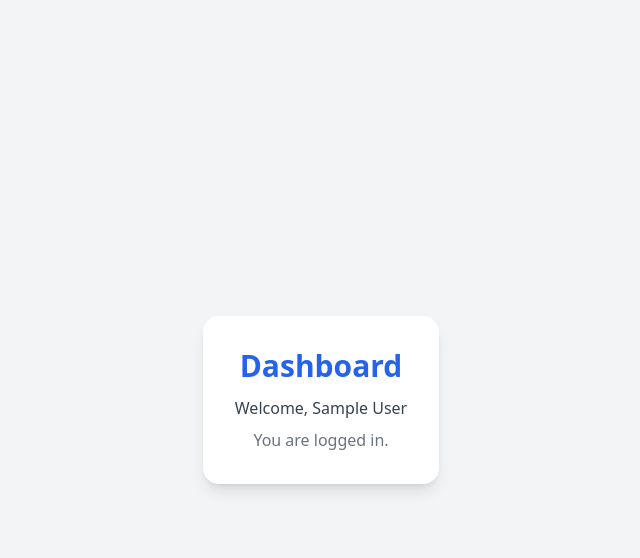
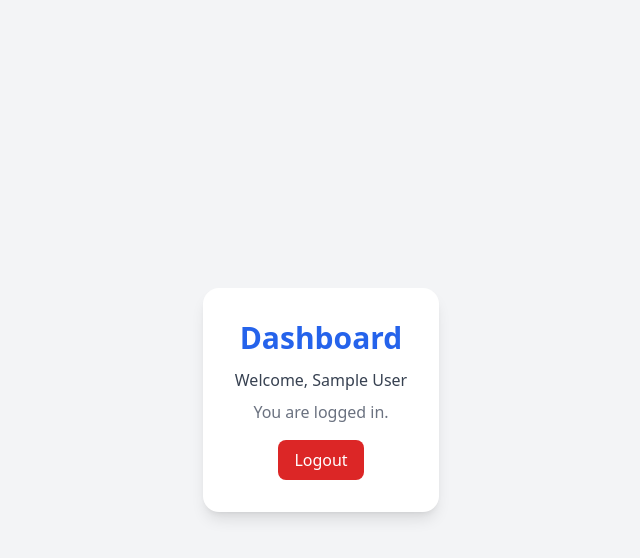
Before and after one commit to nazmul5675/TaskFlow-000000000, a PHP site: page /dashboard.php in a window 1280 px wide. Shown: the top 558 px of the page, without its empty margins (319-959 px from the left). Run offline with PHP 8.4, Linux system fonts and the light colour scheme; the visitor is signed in with stand-in values (Sample User, id 1); some libraries are stand-ins or nearby versions.

Commit message:
add logout session and check this with dash board condition and it worked

```diff
--- a/dashboard.php
+++ b/dashboard.php
@@ -13,7 +13,11 @@ if (!isset($_SESSION['user_id'])) {
     <div class="bg-white shadow-lg rounded-2xl p-8 text-center">
         <h1 class="text-3xl font-bold text-blue-600 mb-3">Dashboard</h1>
         <p class="text-gray-700 mb-2">Welcome, <?php echo htmlspecialchars($_SESSION['user_name']); ?></p>
-        <p class="text-gray-500">You are logged in.</p>
+        <p class="text-gray-500 mb-4">You are logged in.</p>
+
+        <a href="logout.php" class="inline-block bg-red-600 text-white px-4 py-2 rounded-lg hover:bg-red-700">
+            Logout
+        </a>
     </div>
 </div>
 
```
Also changed, not shown: logout.php (+8 -0 lines).
